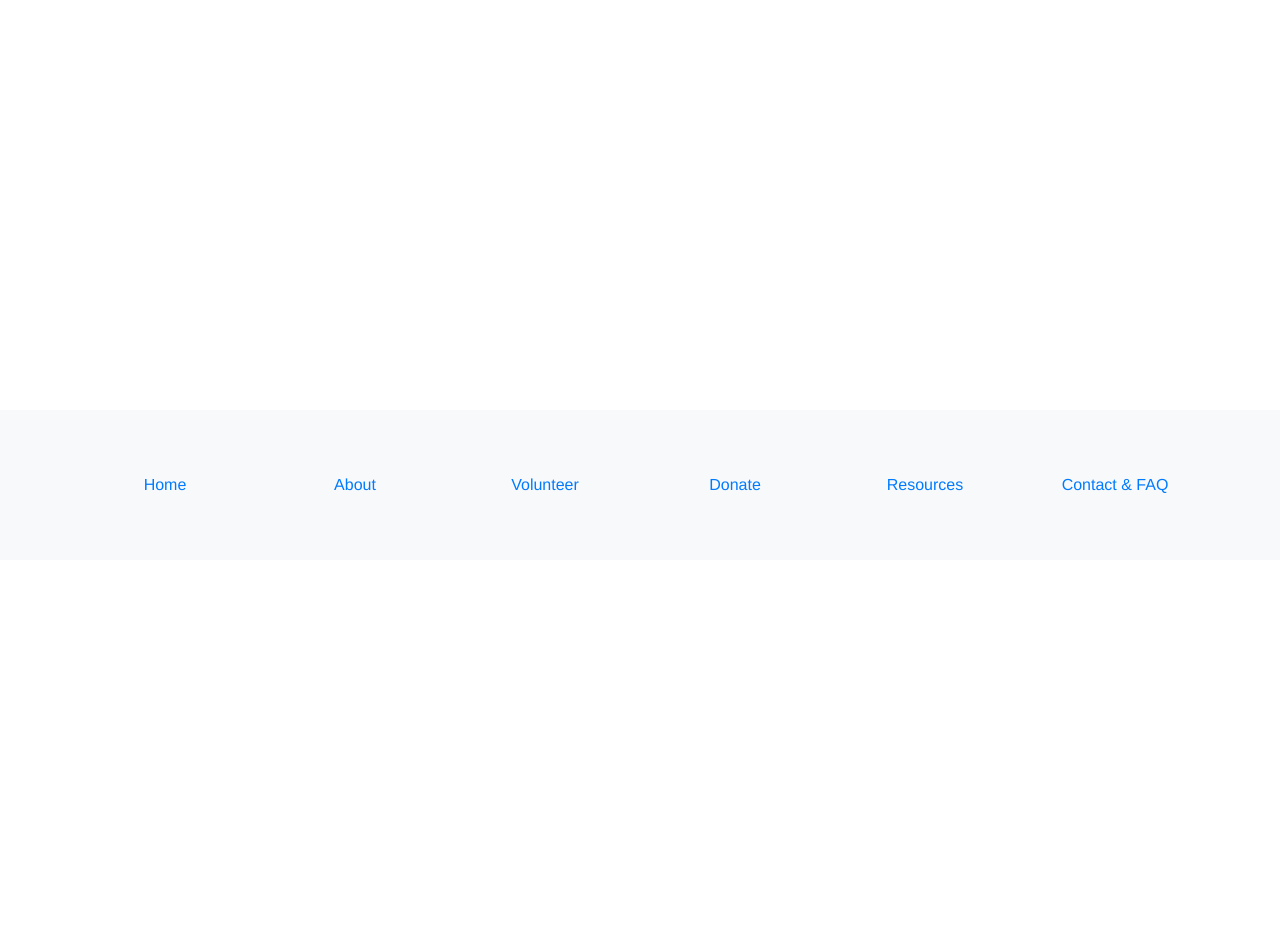
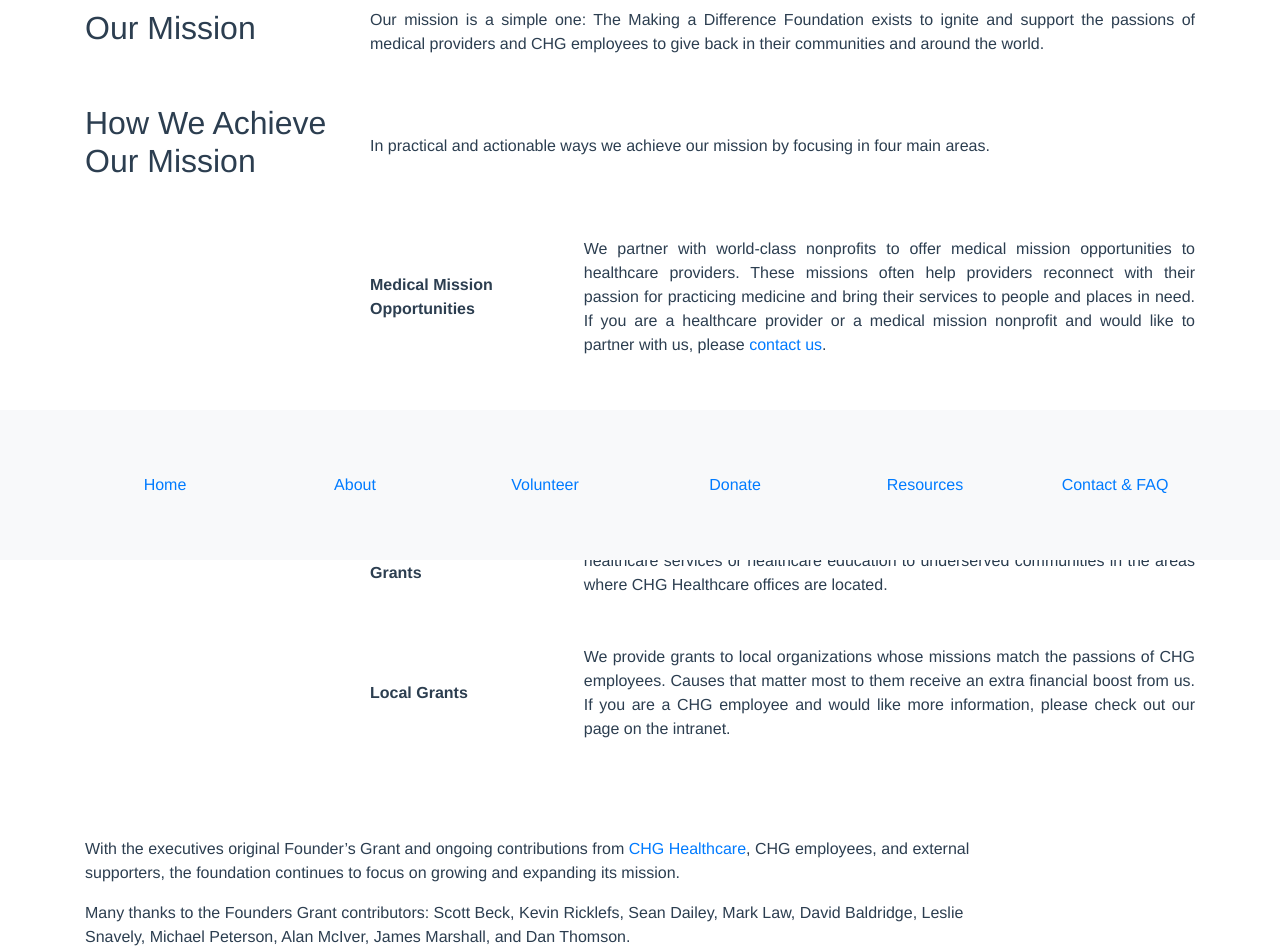
Before and after one commit to More-Cowbell-CHG/madf-volunteer-ui, a Vue app: page /about in a window 1280 px wide. Shown: the part 240-1192 px from the top of the page. Before the commit the page ends 800 px from the top, so only its background shows below. Built offline with nearby package versions, Linux system fonts and the light colour scheme.

Commit message:
feature(about): create about page

```diff
--- a/src/views/About.vue
+++ b/src/views/About.vue
@@ -1,6 +1,93 @@
 <template>
   <div class="about">
-    <h1>This is an about page</h1>
+    <b-container>
+      <div class="my-5">
+        <b-row>
+          <b-col class="text-left align-self-center" lg="3">
+            <h2>How We Got Started</h2>
+          </b-col>
+          <b-col class="text-justify align-self-center" md="9">
+            The Making a Difference Foundation was born out of the compassion and generosity of the employees at CHG Healthcare. Each year these incredible people give of their time, resources, and money, to make their communities a better place. In December of 2016 the executive team of CHG Healthcare created the Making a Difference Foundation with the belief that every person can create a ripple effect of positive change in the world.
+          </b-col>
+        </b-row>
+      </div>
+      <div class="my-5">
+        <b-row>
+          <b-col class="text-left align-self-center" lg="3">
+            <h2>Our Mission</h2>
+          </b-col>
+          <b-col class="text-justify align-self-center" md="9">
+            Our mission is a simple one: The Making a Difference Foundation exists to ignite and support the passions of medical providers and CHG employees to give back in their communities and around the world.
+          </b-col>
+        </b-row>
+      </div>
+      <div class="mt-5">
+        <b-row>
+          <b-col class="text-left align-self-center" lg="3">
+            <h2>How We Achieve Our Mission</h2>
+          </b-col>
+          <b-col class="text-justify align-self-center" md="9">
+            In practical and actionable ways we achieve our mission by focusing in four main areas.
+          </b-col>
+        </b-row>
+      </div>
+      <b-row>
+        <b-col class="offset-sm-1 offset-lg-3" md="9">
+          <div class="my-5">
+            <b-row>
+              <b-col class="text-left align-self-center" lg="3">
+                <b>Medical Mission Opportunities</b>
+              </b-col>
+              <b-col class="text-justify" md="9">
+                We partner with world-class nonprofits to offer medical mission opportunities to healthcare providers. These missions often help providers reconnect with their passion for practicing medicine and bring their services to people and places in need. If you are a healthcare provider or a medical mission nonprofit and would like to partner with us, please <a href="mailto:information@makingadifferencefdn.org">contact us</a>.
+              </b-col>
+            </b-row>
+          </div>
+          <div class="my-5">
+            <b-row>
+              <b-col class="text-left align-self-center" lg="3">
+                <b>Individual Provider Grants</b>
+              </b-col>
+              <b-col class="text-justify" md="9">
+                Each year we provide grants to healthcare providers who have found their perfect mission but need financial support to offset program costs. If you need financial support to go on a mission, please read about our <a href="https://makingadifferencefdn.org/financial-assistance/">Financial Assistance Grants</a>.
+              </b-col>
+            </b-row>
+          </div>
+          <div class="my-5">
+            <b-row>
+              <b-col class="text-left align-self-center" lg="3">
+                <b>Sustainable Healthcare Grants</b>
+              </b-col>
+              <b-col class="text-justify" md="9">
+                We provide multi-year healthcare grants to nonprofit organizations that deliver direct healthcare services or healthcare education to underserved communities in the areas where CHG Healthcare offices are located.
+              </b-col>
+            </b-row>
+          </div>
+          <div class="my-5">
+            <b-row>
+              <b-col class="text-left align-self-center" lg="3">
+                <b>Local Grants</b>
+              </b-col>
+              <b-col class="text-justify" md="9">
+                We provide grants to local organizations whose missions match the passions of CHG employees. Causes that matter most to them receive an extra financial boost from us. If you are a CHG employee and would like more information, please check out our page on the intranet.
+              </b-col>
+            </b-row>
+          </div>
+        </b-col>
+      </b-row>
+      <div class="my-5">
+        <b-row>
+          <b-col sm="10" lg="12`" class="text-left mb-3">
+            With the executives original Founder’s Grant and ongoing contributions from <a href="https://www.chghealthcare.com/">CHG Healthcare</a>, CHG employees, and external supporters, the foundation continues to focus on growing and expanding its mission.
+          </b-col>
+        </b-row>
+        <b-row>
+          <b-col sm="10" lg="12`" class="text-left">
+            Many thanks to the Founders Grant contributors: Scott Beck, Kevin Ricklefs, Sean Dailey, Mark Law, David Baldridge, Leslie Snavely, Michael Peterson, Alan McIver, James Marshall, and Dan Thomson.
+          </b-col>
+        </b-row>
+      </div>
+    </b-container>
   </div>
 </template>
 
```
